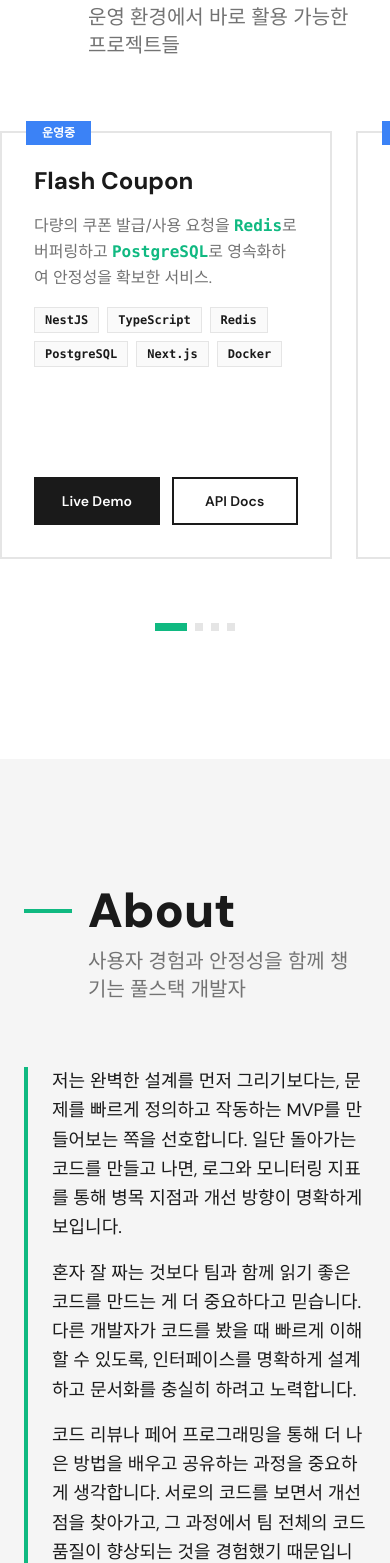
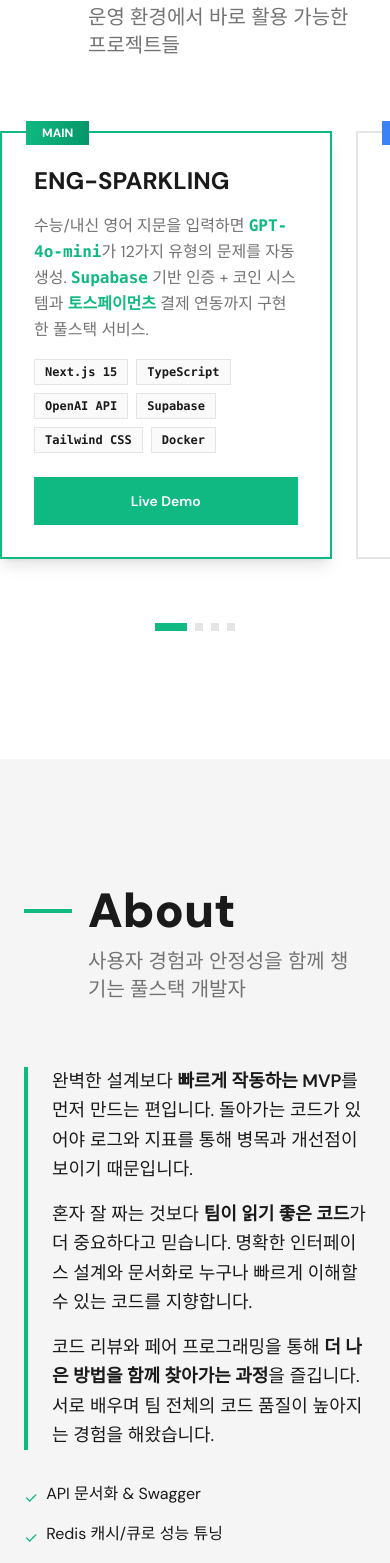
Before and after one commit to ongsi2/thmm, a Next.js app: page / in a window 390 px wide. Shown: the part 3700-5263 px from the top of the page. Built offline with nearby package versions, Linux system fonts and the light colour scheme.

Commit message:
about 문장 정리

```diff
--- a/app/page.tsx
+++ b/app/page.tsx
@@ -396,6 +396,50 @@ export default function Home() {
           <div id="projects-scroll" className="flex gap-6 md:gap-8 overflow-x-auto pb-8 pt-6 -mx-6 px-6 scrollbar-hide snap-x snap-mandatory" style={{ scrollbarWidth: 'none', msOverflowStyle: 'none' }}>
             <div className="w-2 flex-shrink-0"></div>
 
+            {/* ENG-SPARKLING Card */}
+            <div className="flex-shrink-0 w-[85vw] sm:w-[450px] md:w-[500px] snap-start">
+              <div className="relative border-2 border-[var(--color-accent)] bg-white p-8 h-full hover:shadow-xl transition-all duration-300 shadow-lg">
+                <div className="absolute -top-3 left-6 px-4 py-1 bg-gradient-to-r from-[var(--color-accent)] to-[var(--color-accent-dark)] text-white text-xs font-bold">
+                  MAIN
+                </div>
+
+                <div className="space-y-6 h-full flex flex-col">
+                  <div className="flex-1 space-y-4">
+                    <h3 className="text-2xl font-bold">ENG-SPARKLING</h3>
+                    <p className="text-base leading-relaxed text-[var(--color-text-muted)]">
+                      수능/내신 영어 지문을 입력하면 <span className="font-mono font-semibold text-[var(--color-accent)]">GPT-4o-mini</span>가 12가지 유형의 문제를 자동 생성.{' '}
+                      <span className="font-mono font-semibold text-[var(--color-accent)]">Supabase</span> 기반 인증 + 코인 시스템과{' '}
+                      <span className="font-mono font-semibold text-[var(--color-accent)]">토스페이먼츠</span> 결제 연동까지 구현한 풀스택 서비스.
+                    </p>
+
+                    {/* Tech tags */}
+                    <div className="flex flex-wrap gap-2">
+                      {['Next.js 15', 'TypeScript', 'OpenAI API', 'Supabase', 'Tailwind CSS', 'Docker'].map((tag) => (
+                        <span
+                          key={tag}
+                          className="px-2.5 py-1 border border-[var(--color-border)] bg-[var(--color-bg-off)] font-mono text-xs font-semibold hover:border-[var(--color-accent)] transition-colors"
+                        >
+                          {tag}
+                        </span>
+                      ))}
+                    </div>
+                  </div>
+
+                  {/* Button */}
+                  <div>
+                    <a
+                      href="https://thmm.kr/eng-sparkling"
+                      target="_blank"
+                      rel="noopener noreferrer"
+                      className="block text-center px-4 py-3 bg-[var(--color-accent)] text-white font-semibold text-sm border-2 border-[var(--color-accent)] hover:shadow-lg hover:-translate-y-0.5 transition-all"
+                    >
+                      Live Demo
+                    </a>
+                  </div>
+                </div>
+              </div>
+            </div>
+
             {/* Flash Coupon Card */}
             <div className="flex-shrink-0 w-[85vw] sm:w-[450px] md:w-[500px] snap-start">
               <div className="relative border-2 border-[var(--color-border)] bg-white p-8 h-full hover:border-[var(--color-accent)] hover:shadow-xl transition-all duration-300">
@@ -490,53 +534,7 @@ export default function Home() {
               </div>
             </div>
 
-            {/* ENG-SPARKLING Card */}
-            <div className="flex-shrink-0 w-[85vw] sm:w-[450px] md:w-[500px] snap-start">
-              <div className="relative border-2 border-[var(--color-accent)] bg-white p-8 h-full hover:shadow-xl transition-all duration-300 shadow-lg">
-                <div className="absolute -top-3 left-6 px-4 py-1 bg-gradient-to-r from-[var(--color-accent)] to-[var(--color-accent-dark)] text-white text-xs font-bold">
-                  MAIN
-                </div>
-
-                <div className="space-y-6 h-full flex flex-col">
-                  <div className="flex-1 space-y-4">
-                    <h3 className="text-2xl font-bold">
-                      <span className="bg-gradient-to-r from-[var(--color-accent)] to-[var(--color-accent-dark)] bg-clip-text text-transparent">ENG</span>-SPARKLING
-                    </h3>
-                    <p className="text-base leading-relaxed text-[var(--color-text-muted)]">
-                      수능/내신 영어 지문을 입력하면 <span className="font-mono font-semibold text-[var(--color-accent)]">GPT-4o-mini</span>가 12가지 유형의 문제를 자동 생성.{' '}
-                      <span className="font-mono font-semibold text-[var(--color-accent)]">Supabase</span> 기반 인증 + 코인 시스템과{' '}
-                      <span className="font-mono font-semibold text-[var(--color-accent)]">토스페이먼츠</span> 결제 연동까지 구현한 풀스택 서비스.
-                    </p>
-
-                    {/* Tech tags */}
-                    <div className="flex flex-wrap gap-2">
-                      {['Next.js 15', 'TypeScript', 'OpenAI API', 'Supabase', 'Tailwind CSS', 'Docker'].map((tag) => (
-                        <span
-                          key={tag}
-                          className="px-2.5 py-1 border border-[var(--color-border)] bg-[var(--color-bg-off)] font-mono text-xs font-semibold hover:border-[var(--color-accent)] transition-colors"
-                        >
-                          {tag}
-                        </span>
-                      ))}
-                    </div>
-                  </div>
-
-                  {/* Button */}
-                  <div>
-                    <a
-                      href="https://thmm.kr/eng-sparkling"
-                      target="_blank"
-                      rel="noopener noreferrer"
-                      className="block text-center px-4 py-3 bg-[var(--color-accent)] text-white font-semibold text-sm border-2 border-[var(--color-accent)] hover:shadow-lg hover:-translate-y-0.5 transition-all"
-                    >
-                      Live Demo
-                    </a>
-                  </div>
-                </div>
-              </div>
-            </div>
-
-            {/* Dummy Project 2 */}
+            {/* Real-time Chat Service Card */}
             <div className="flex-shrink-0 w-[85vw] sm:w-[450px] md:w-[500px] snap-start">
               <div className="relative border-2 border-[var(--color-border)] bg-white p-8 h-full hover:border-[var(--color-accent)] hover:shadow-xl transition-all duration-300">
                 <div className="absolute -top-3 left-6 px-4 py-1 bg-purple-600 text-white text-xs font-bold">
@@ -620,16 +618,13 @@ export default function Home() {
             <div className="space-y-8">
               <div className="border-l-4 border-[var(--color-accent)] pl-6 space-y-4">
                 <p className="text-lg leading-relaxed text-[var(--color-text)]">
-                  저는 완벽한 설계를 먼저 그리기보다는, 문제를 빠르게 정의하고 작동하는 MVP를 만들어보는 쪽을 선호합니다. 일단 돌아가는 코드를 만들고 나면,
-                  로그와 모니터링 지표를 통해 병목 지점과 개선 방향이 명확하게 보입니다.
+                  완벽한 설계보다 <span className="font-semibold">빠르게 작동하는 MVP</span>를 먼저 만드는 편입니다. 돌아가는 코드가 있어야 로그와 지표를 통해 병목과 개선점이 보이기 때문입니다.
                 </p>
                 <p className="text-lg leading-relaxed text-[var(--color-text)]">
-                  혼자 잘 짜는 것보다 팀과 함께 읽기 좋은 코드를 만드는 게 더 중요하다고 믿습니다. 다른 개발자가 코드를 봤을 때 빠르게 이해할 수 있도록,
-                  인터페이스를 명확하게 설계하고 문서화를 충실히 하려고 노력합니다.
+                  혼자 잘 짜는 것보다 <span className="font-semibold">팀이 읽기 좋은 코드</span>가 더 중요하다고 믿습니다. 명확한 인터페이스 설계와 문서화로 누구나 빠르게 이해할 수 있는 코드를 지향합니다.
                 </p>
                 <p className="text-lg leading-relaxed text-[var(--color-text)]">
-                  코드 리뷰나 페어 프로그래밍을 통해 더 나은 방법을 배우고 공유하는 과정을 중요하게 생각합니다. 서로의 코드를 보면서 개선점을 찾아가고, 그 과정에서 팀
-                  전체의 코드 품질이 향상되는 것을 경험했기 때문입니다.
+                  코드 리뷰와 페어 프로그래밍을 통해 <span className="font-semibold">더 나은 방법을 함께 찾아가는 과정</span>을 즐깁니다. 서로 배우며 팀 전체의 코드 품질이 높아지는 경험을 해왔습니다.
                 </p>
               </div>
 
```
